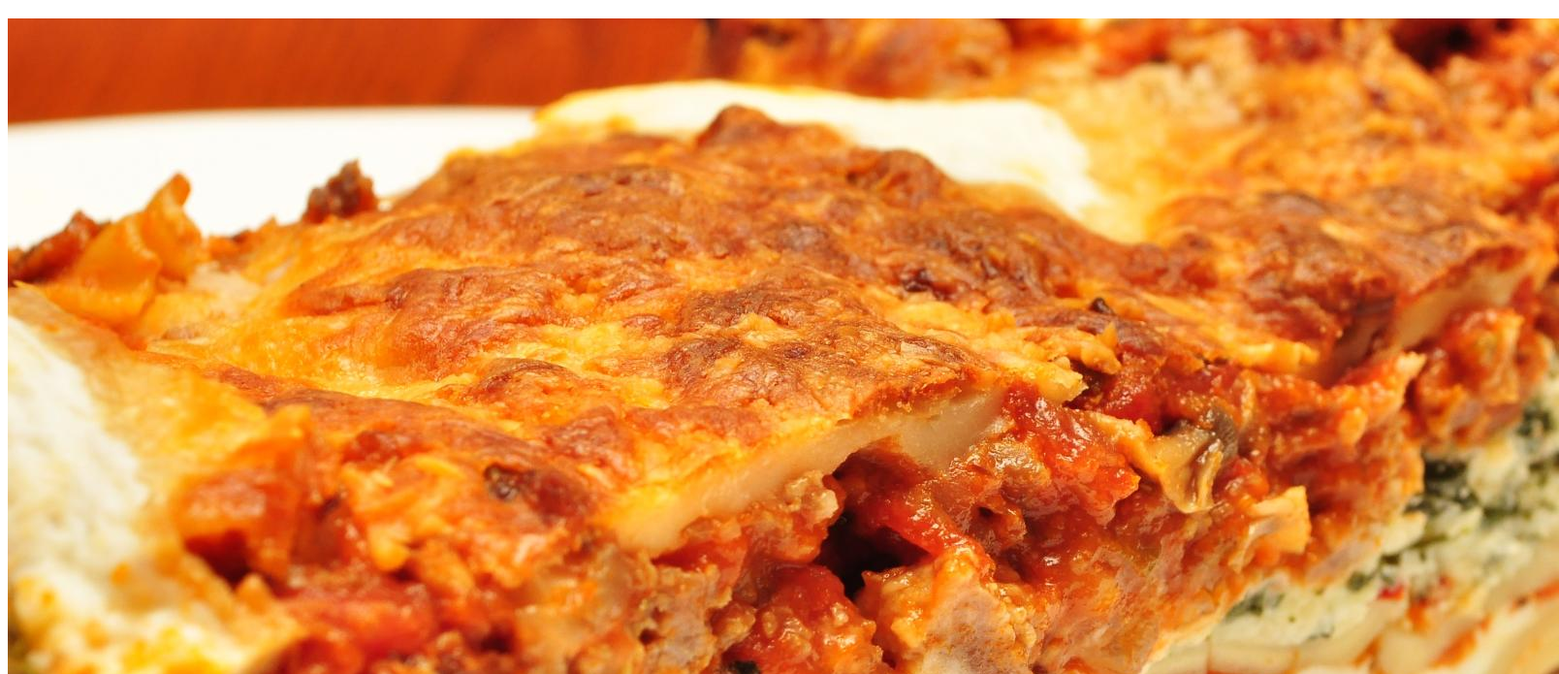
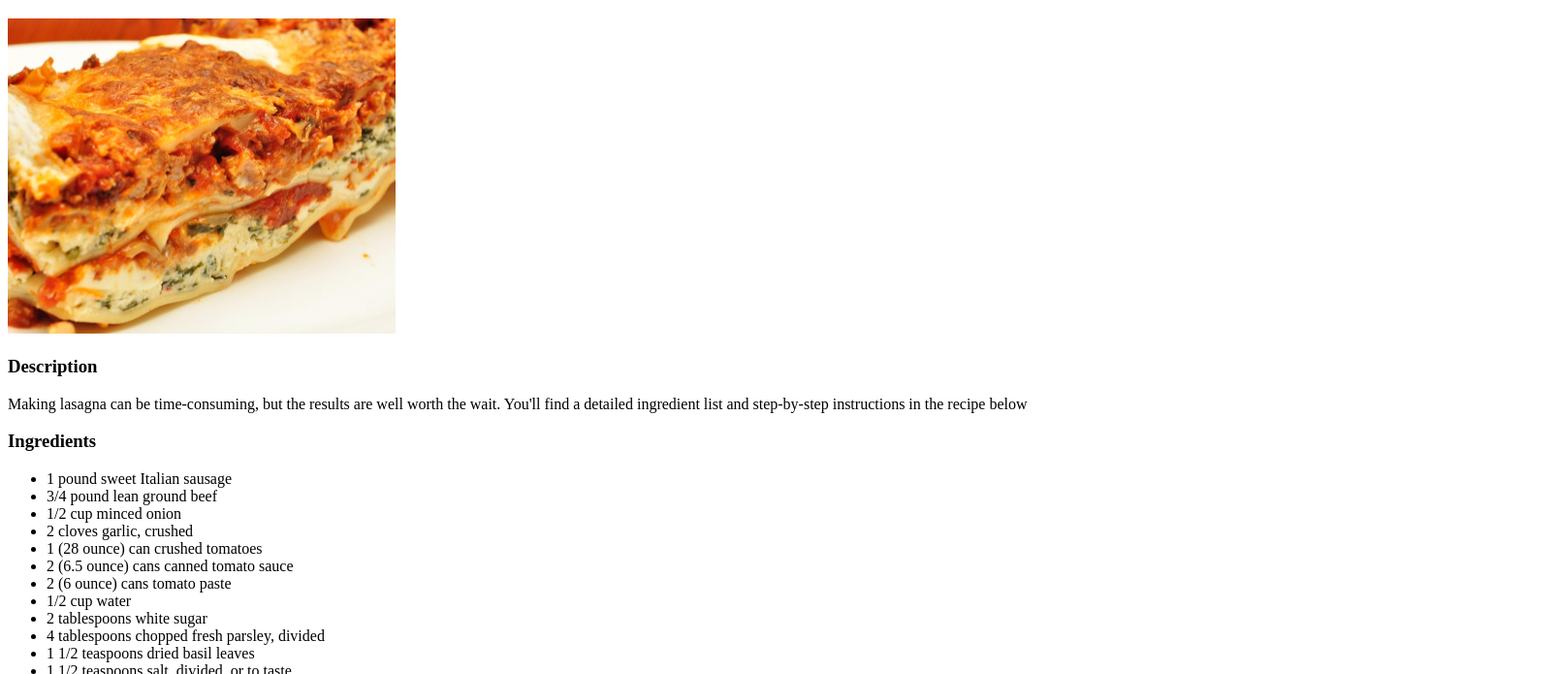
Before and after one commit to LTC29/odin-recipes, a plain HTML site: page recipes/lasagna.html in a window 1280 px wide. Shown: the part 61-756 px from the top of the page at 97% size, 1608 px wide, since content can reach past the window. Drawn offline with Linux system fonts and the light colour scheme.

Commit message:
Add styles.css for smaller the-lasagna.jpg

```diff
--- a/recipes/lasagna.html
+++ b/recipes/lasagna.html
@@ -3,6 +3,7 @@
     <head>
         <meta charset="utf-8">
         <title>World's Best Lasagna</title>
+        <link rel="stylesheet" href="../styles.css">
     </head>
         <body>
             <h1>World's Best Lasagna</h1>
--- /dev/null
+++ b/styles.css
@@ -0,0 +1,4 @@
+img {
+    height: auto;
+    width: 400px;
+}
```
